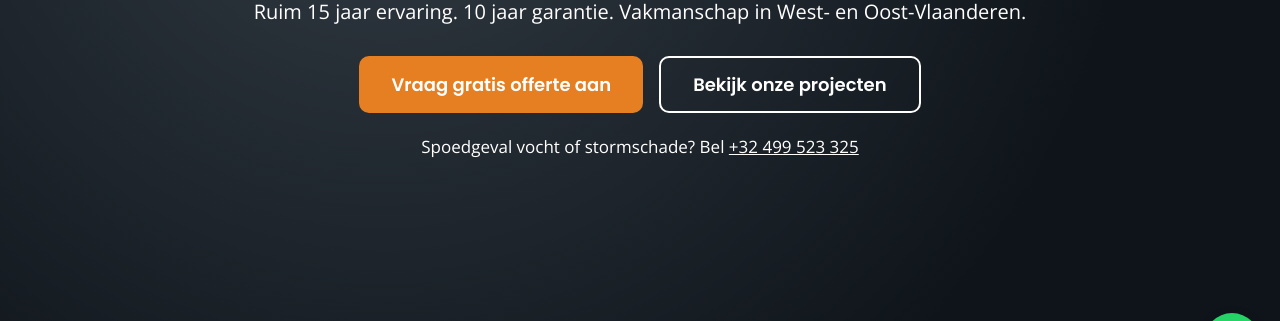
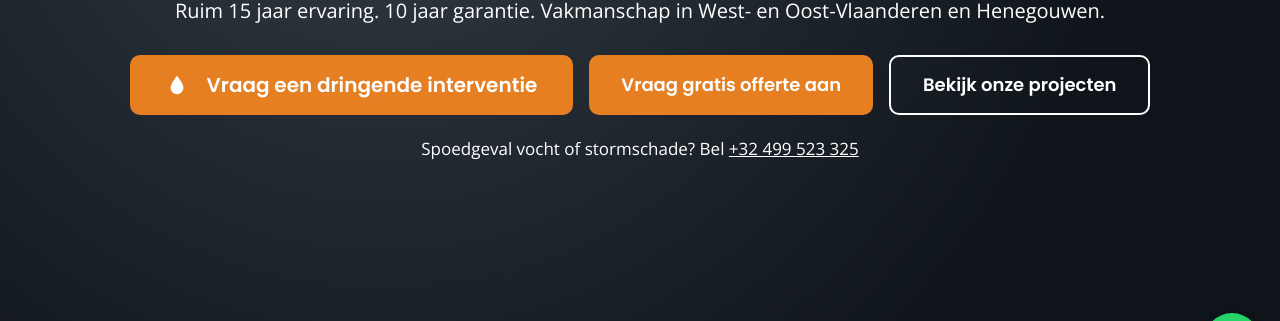
Before and after one commit to bartelcoucke/renoperfect-site, a plain HTML site: page index.html in a window 1280 px wide. Shown: the part 411-732 px from the top of the page. Drawn offline with nearby package versions, Linux system fonts and the light colour scheme.

Commit message:
Hero: knop voor dringende interventie + Henegouwen bij het werkgebied
Bartel, 31/08: 'Voeg een eerste knop toe: vraag een dringende interventie (met een
icoon van een waterdruppel)' en 'Vakmanschap in West- en Oost-Vlaanderen en Henegouwen'.

De knop staat vooraan en gebruikt de BESTAANDE stijl btn-spoed, die al in style.css
stond maar nergens gebruikt werd. Er is een keuze 'Dringende interventie' bijgekomen in
het contactformulier, en de knop vult die alvast in - anders komt zo'n aanvraag als
'Anders' binnen en zie je de urgentie niet.

Henegouwen stond al in de structured data (areaServed) en bij het werkgebied, maar niet
in de titel, de omschrijving en de hero. Dat sprak elkaar tegen; nu overal hetzelfde.

```diff
--- a/assets/css/style.css
+++ b/assets/css/style.css
@@ -222,6 +222,16 @@ p {
 .btn-secundair:hover {
   background: var(--secundair-hover);
   color: var(--wit);
+}
+
+/* Icoon in een knop (2026-08-31): meeschalend met de tekst, zodat de waterdruppel
+   even groot blijft als je de knoptekst ooit groter of kleiner zet. */
+.btn-icoon {
+  width: 1.1em;
+  height: 1.1em;
+  fill: currentColor;
+  vertical-align: -0.15em;
+  margin-right: 9px;
 }
 
 .btn-spoed {
--- a/assets/js/main.js
+++ b/assets/js/main.js
@@ -59,3 +59,15 @@
     });
   }
 })();
+
+/* De spoedknop vult het type alvast in (2026-08-31). Wie op "dringende interventie" klikt,
+   hoeft dat niet nog eens uit de lijst te kiezen. Zonder JavaScript land je nog steeds
+   gewoon op het formulier. */
+(function () {
+  var knop = document.getElementById('knop-dringend');
+  if (!knop) return;
+  knop.addEventListener('click', function () {
+    var keuze = document.getElementById('type');
+    if (keuze) keuze.value = 'Dringende interventie';
+  });
+})();
--- a/index.html
+++ b/index.html
@@ -3,12 +3,12 @@
 <head>
   <meta charset="utf-8">
   <meta name="viewport" content="width=device-width, initial-scale=1">
-  <title>Renoperfect — Vochtproblemen &amp; Renovatie in West- en Oost-Vlaanderen | 10 jaar garantie</title>
-  <meta name="description" content="Renoperfect is al ruim 15 jaar uw specialist in vochtproblemen en renovatie in West- en Oost-Vlaanderen. Lekken, condensatie, stormschade — wij komen onmiddellijk. Ook dak-, gevel- en technische renovatie. 10 jaar garantie. Vraag gratis offerte aan.">
+  <title>Renoperfect — Vochtproblemen &amp; Renovatie in West- en Oost-Vlaanderen en Henegouwen | 10 jaar garantie</title>
+  <meta name="description" content="Renoperfect is al ruim 15 jaar uw specialist in vochtproblemen en renovatie in West- en Oost-Vlaanderen en Henegouwen. Lekken, condensatie, stormschade — wij komen onmiddellijk. Ook dak-, gevel- en technische renovatie. 10 jaar garantie. Vraag gratis offerte aan.">
   <!-- Canonical later: https://www.renoperfect.be/ -->
   <link rel="canonical" href="./">
-  <meta property="og:title" content="Renoperfect — Vochtproblemen &amp; Renovatie in West- en Oost-Vlaanderen | 10 jaar garantie">
-  <meta property="og:description" content="Renoperfect is al ruim 15 jaar uw specialist in vochtproblemen en renovatie in West- en Oost-Vlaanderen. Lekken, condensatie, stormschade — wij komen onmiddellijk. Ook dak-, gevel- en technische renovatie. 10 jaar garantie. Vraag gratis offerte aan.">
+  <meta property="og:title" content="Renoperfect — Vochtproblemen &amp; Renovatie in West- en Oost-Vlaanderen en Henegouwen | 10 jaar garantie">
+  <meta property="og:description" content="Renoperfect is al ruim 15 jaar uw specialist in vochtproblemen en renovatie in West- en Oost-Vlaanderen en Henegouwen. Lekken, condensatie, stormschade — wij komen onmiddellijk. Ook dak-, gevel- en technische renovatie. 10 jaar garantie. Vraag gratis offerte aan.">
   <meta property="og:type" content="website">
   <meta property="og:url" content="https://www.renoperfect.be/">
   <link rel="preconnect" href="https://fonts.googleapis.com">
@@ -90,8 +90,14 @@
   <section class="hero" id="home">
     <div class="wrap">
       <h1>Jouw Partner in Renovatie</h1>
-      <p class="lead-hero">Ruim 15 jaar ervaring. 10 jaar garantie. Vakmanschap in West- en Oost-Vlaanderen.</p>
+      <p class="lead-hero">Ruim 15 jaar ervaring. 10 jaar garantie. Vakmanschap in West- en Oost-Vlaanderen en Henegouwen.</p>
       <div class="hero-btns">
+        <a class="btn btn-spoed" href="#contact" id="knop-dringend">
+          <svg class="btn-icoon" viewBox="0 0 24 24" aria-hidden="true" focusable="false">
+            <path d="M12 2C12 2 5 10.4 5 15a7 7 0 0 0 14 0c0-4.6-7-13-7-13z"/>
+          </svg>
+          Vraag een dringende interventie
+        </a>
         <a class="btn btn-primair" href="#contact">Vraag gratis offerte aan</a>
         <a class="btn btn-ghost" href="#projecten">Bekijk onze projecten</a>
       </div>
@@ -407,6 +413,7 @@
             <label for="type">Type</label>
             <select id="type" name="type" required>
               <option value="">Kies een type</option>
+              <option>Dringende interventie</option>
               <option>Vochtprobleem</option>
               <option>Verzekeringsdossier</option>
               <option>Renovatie</option>
```
